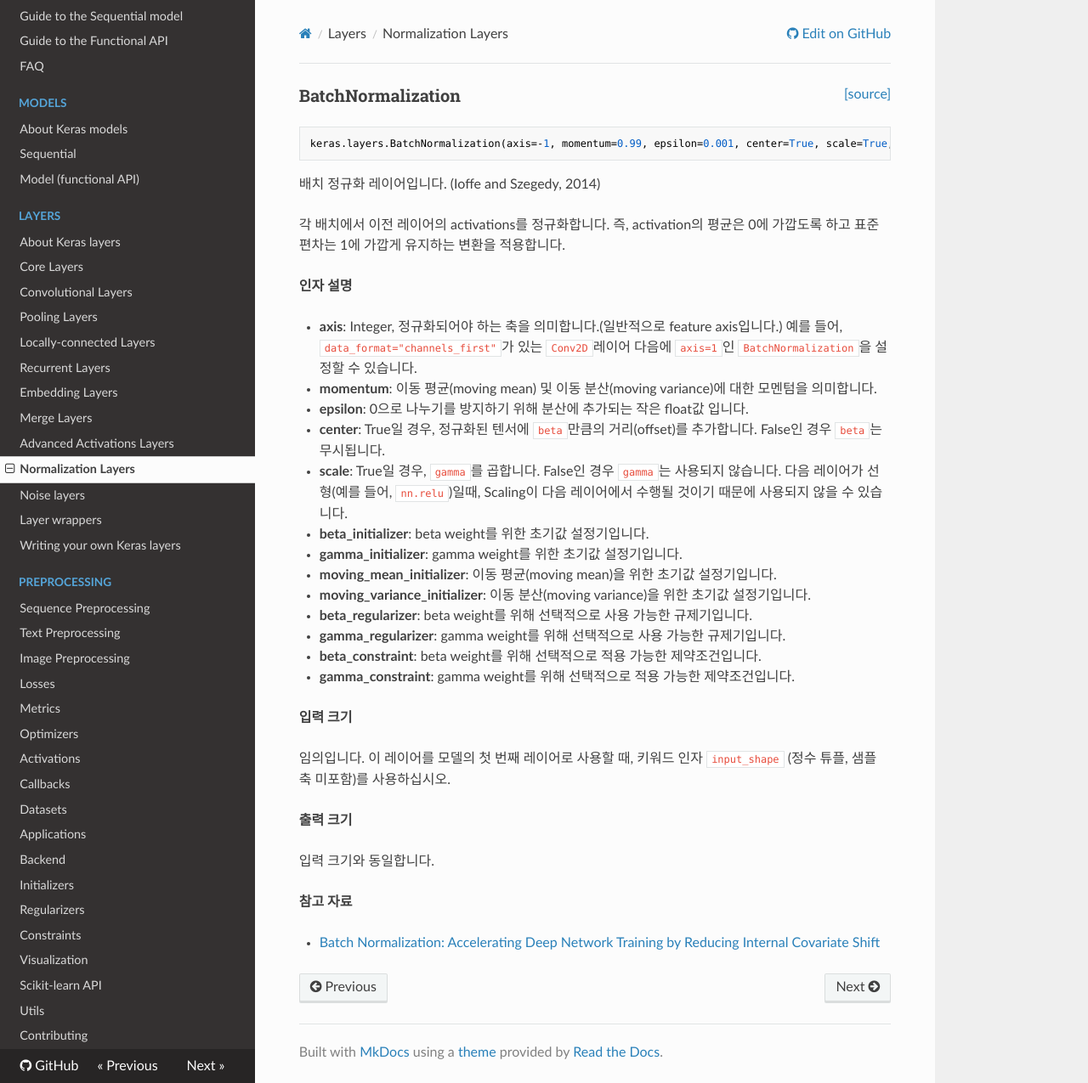
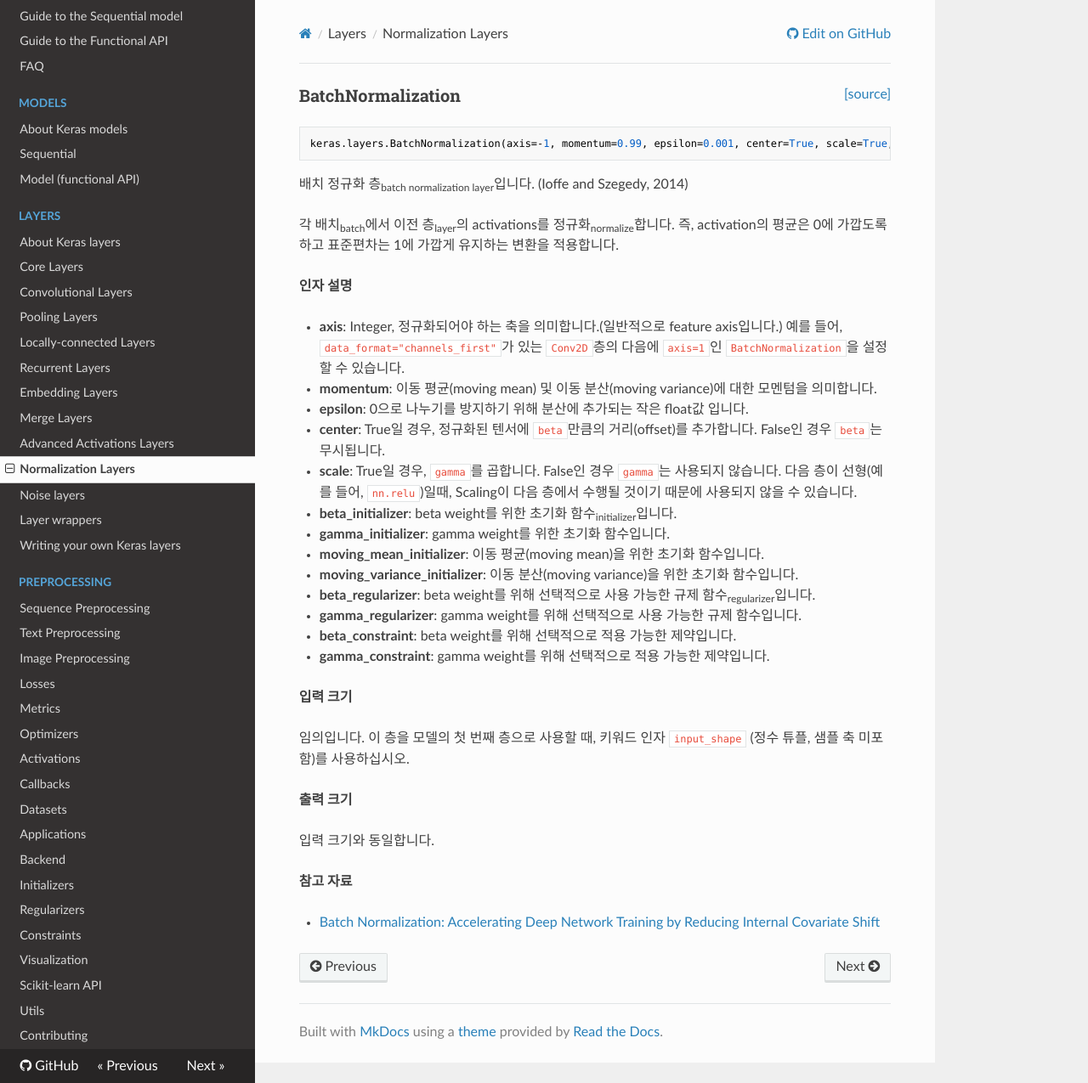
Before and after one commit to keras-team/keras-docs-ko, an MkDocs documentation site: the page built from sources/layers/normalization.md, in a window 1280 px wide and 1275 px high. Shown: the whole window at 85% size. Built offline with MkDocs 1.6.1, drawn with Linux system fonts in a browser that asks for light colours; nearby versions of some CDN libraries.

Commit message:
Update normalization.md(Fix words)
수정한 단어
제약 조건 → 제약
규제기→규제화 함수
초기값 설정기→초기화 함수
레이어→층

sub 표기

수정하지 않은 항목
미번역된 영문 단어 : 원문 그대로 표기되어야 하는지가 명확하지 않아서, 남겨두었습니다.
activations(배치정규화는 각 배치에서 이전 층의 activations를 정규화합니다.)
beta weight, gamma weight : beta weight, beta 가중치, 베타 가중치
Integer, float, Scaling
True, False → 다른 문서 보고 code sniphet 처리하였습니다.
feature axis

````diff
--- a/sources/layers/normalization.md
+++ b/sources/layers/normalization.md
@@ -5,29 +5,29 @@
 keras.layers.BatchNormalization(axis=-1, momentum=0.99, epsilon=0.001, center=True, scale=True, beta_initializer='zeros', gamma_initializer='ones', moving_mean_initializer='zeros', moving_variance_initializer='ones', beta_regularizer=None, gamma_regularizer=None, beta_constraint=None, gamma_constraint=None)
 ```
 
-배치 정규화 레이어입니다. (Ioffe and Szegedy, 2014)
+배치 정규화 층<sub>batch normalization layer</sub>입니다. (Ioffe and Szegedy, 2014)
 
-각 배치에서 이전 레이어의 activations를 정규화합니다. 즉, activation의 평균은 0에 가깝도록 하고 표준 편차는 1에 가깝게 유지하는 변환을 적용합니다.
+각 배치<sub>batch</sub>에서 이전 층<sub>layer</sub>의 activations를 정규화<sub>normalize</sub>합니다. 즉, activation의 평균은 0에 가깝도록 하고 표준편차는 1에 가깝게 유지하는 변환을 적용합니다.
 
 __인자 설명__
 
-- __axis__: Integer, 정규화되어야 하는 축을 의미합니다.(일반적으로 feature axis입니다.) 예를 들어, `data_format="channels_first"`가 있는 `Conv2D`레이어 다음에 `axis=1`인 `BatchNormalization`을 설정할 수 있습니다.
+- __axis__: Integer, 정규화되어야 하는 축을 의미합니다.(일반적으로 feature axis입니다.) 예를 들어, `data_format="channels_first"`가 있는 `Conv2D`층의 다음에 `axis=1`인 `BatchNormalization`을 설정할 수 있습니다.
 - __momentum__: 이동 평균(moving mean) 및 이동 분산(moving variance)에 대한 모멘텀을 의미합니다.
 - __epsilon__: 0으로 나누기를 방지하기 위해 분산에 추가되는 작은 float값 입니다.
 - __center__: True일 경우, 정규화된 텐서에 `beta`만큼의 거리(offset)를 추가합니다. False인 경우 `beta`는 무시됩니다.
-- __scale__: True일 경우, `gamma`를 곱합니다. False인 경우 `gamma`는 사용되지 않습니다. 다음 레이어가 선형(예를 들어, `nn.relu`)일때, Scaling이 다음 레이어에서 수행될 것이기 때문에 사용되지 않을 수 있습니다.
-- __beta_initializer__: beta weight를 위한 초기값 설정기입니다.
-- __gamma_initializer__: gamma weight를 위한 초기값 설정기입니다.
-- __moving_mean_initializer__: 이동 평균(moving mean)을 위한 초기값 설정기입니다.
-- __moving_variance_initializer__: 이동 분산(moving variance)을 위한 초기값 설정기입니다.
-- __beta_regularizer__: beta weight를 위해 선택적으로 사용 가능한 규제기입니다.
-- __gamma_regularizer__: gamma weight를 위해 선택적으로 사용 가능한 규제기입니다.
-- __beta_constraint__: beta weight를 위해 선택적으로 적용 가능한 제약조건입니다.
-- __gamma_constraint__: gamma weight를 위해 선택적으로 적용 가능한 제약조건입니다.
+- __scale__: True일 경우, `gamma`를 곱합니다. False인 경우 `gamma`는 사용되지 않습니다. 다음 층이 선형(예를 들어, `nn.relu`)일때, Scaling이 다음 층에서 수행될 것이기 때문에 사용되지 않을 수 있습니다.
+- __beta_initializer__: beta weight를 위한 초기화 함수<sub>initializer</sub>입니다.
+- __gamma_initializer__: gamma weight를 위한 초기화 함수입니다.
+- __moving_mean_initializer__: 이동 평균(moving mean)을 위한 초기화 함수입니다.
+- __moving_variance_initializer__: 이동 분산(moving variance)을 위한 초기화 함수입니다.
+- __beta_regularizer__: beta weight를 위해 선택적으로 사용 가능한 규제 함수<sub>regularizer</sub>입니다.
+- __gamma_regularizer__: gamma weight를 위해 선택적으로 사용 가능한 규제 함수입니다.
+- __beta_constraint__: beta weight를 위해 선택적으로 적용 가능한 제약입니다.
+- __gamma_constraint__: gamma weight를 위해 선택적으로 적용 가능한 제약입니다.
 
 __입력 크기__
 
-임의입니다. 이 레이어를 모델의 첫 번째 레이어로 사용할 때, 키워드 인자 `input_shape` (정수 튜플, 샘플 축 미포함)를 사용하십시오.
+임의입니다. 이 층을 모델의 첫 번째 층으로 사용할 때, 키워드 인자 `input_shape` (정수 튜플, 샘플 축 미포함)를 사용하십시오.
 
 __출력 크기__
 
````
